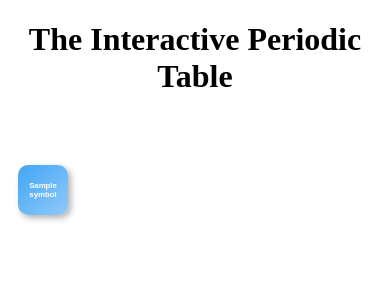
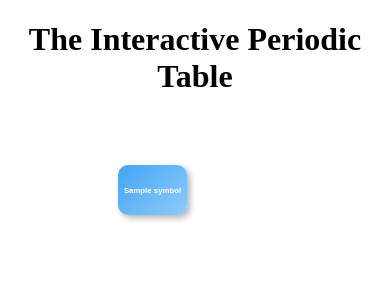
Before and after one commit to ma2uki/periodic_table_app, a Flask app: template templates/index.html in a window 390 px wide. Shown: the top 300 px of the page. Run offline with Flask 2, Linux system fonts and the light colour scheme; the template is opened without the code that fills it: most values are stand-ins (such as "Sample title", 1, 10 or a date in 2020).

Commit message:
Update style.css

```diff
--- a/static/style.css
+++ b/static/style.css
@@ -52,6 +52,7 @@ h1{
         -webkit-overflow-scrolling: touch; /* スムーズなスクロールをサポート */
         width: 100%;
         max-width: 100vw; /* 横幅に合わせて拡大縮小 */
+        grid-template-columns: repeat(18, auto); /* 列幅を自動にして、内容に合わせて調整 */
     }
 
     .element {
```
